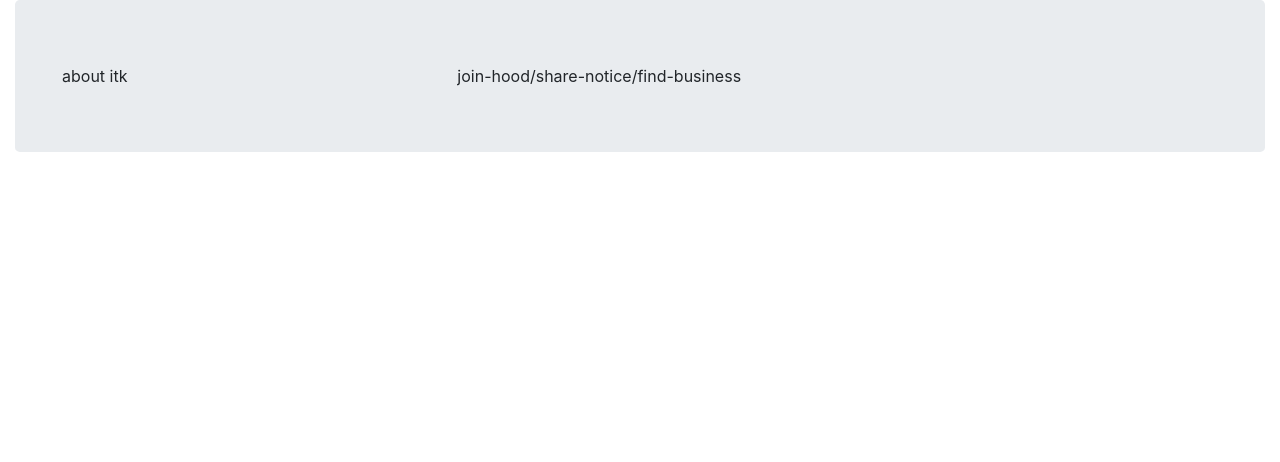
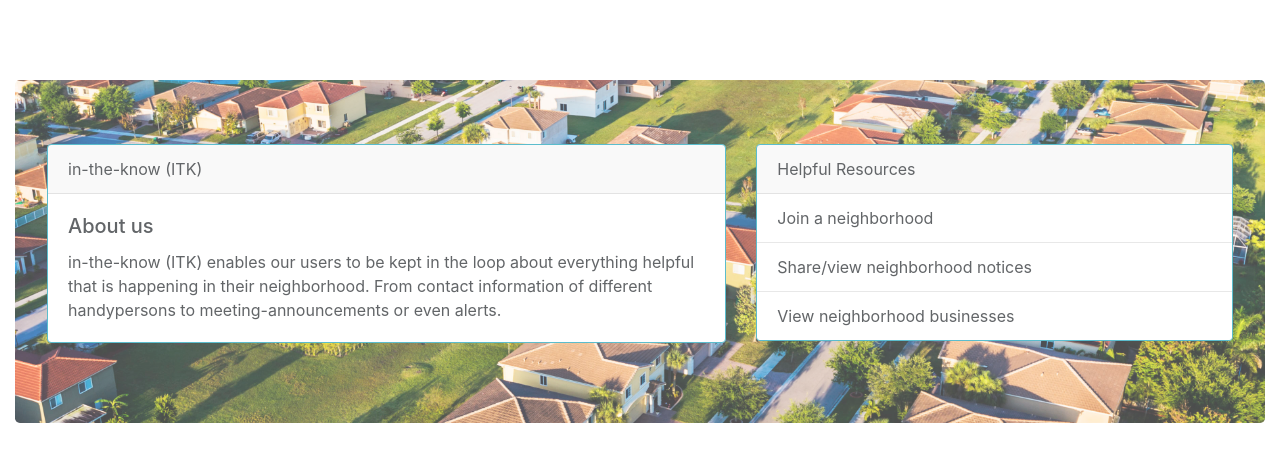
Before and after one commit to rknyra/in-the-know, a Django app: page / in a window 1280 px wide. Shown: the part 106-568 px from the top of the page. Run offline with Django 3.2, Linux system fonts and the light colour scheme; some libraries are stand-ins or nearby versions.

Commit message:
create the index/landing page - the first page any user gets upon visiting the site

```diff
--- a/itk_app/templates/index.html
+++ b/itk_app/templates/index.html
@@ -5,17 +5,43 @@
 {% block content %}
 {{ block.super }}
 
-<div class="container-fluid">
+<div class="container-fluid topBuffer">
+    <div class="jumbotron">
+        <div class="row justify-content-around">
 
-    <div class="jumbotron d-flex">
+            <!-- ============== start of about div ================== -->
 
-        <div class="col-xs-4 col-sm-4 col-md-4 col-lg-4"> about itk </div>
+            <div class="col-xs-6 col-sm-7 col-md-7 col-lg-7">
 
-        <div class="col-xs-8 col-sm-8 col-md-8 col-lg-8"> join-hood/share-notice/find-business</div>
+                <div class="card border-info slightOpaicty mb-3">
+                    <div class="card-header">in-the-know (ITK)</div>
+                        <div class="card-body">
+                            <h5 class="card-title">About us</h5>
+                            <p class="card-text"> in-the-know (ITK) enables our users to be kept in the loop about everything helpful that is happening in their neighborhood. From contact information of different handypersons to meeting-announcements or even alerts.</p>
+                        </div>
+                </div>
+            </div>
 
-    </div>
+            <!-- ============== end of about div ================== -->
 
 
-</div>
+            <!-- ============== start of resources-links div ================== -->
+            <div class="col-xs-6 col-sm-5 col-md-5 col-lg-5">
+                <div class="card border-info slightOpaicty">
+                 <div class="card-header"> Helpful Resources </div>
+                    <ul class="list-group list-group-flush">
+                        <li class="list-group-item">Join a neighborhood </li>
+                        <li class="list-group-item"> Share/view neighborhood notices</li>
+                        <li class="list-group-item">View neighborhood businesses</li>
+                    </ul>
+                </div>
+            </div>
+
+            <!-- ============== end of resources-links div ================== -->
+
+
+        <div> <!-- end of row -->
+    </div> <!-- jumbotron ends here -->
+</div> <!-- container ends here -->
 
 {% endblock %}
--- a/itk_app/templates/itk_pages/base.html
+++ b/itk_app/templates/itk_pages/base.html
@@ -14,6 +14,8 @@
 
     <link rel="stylesheet" href="https://stackpath.bootstrapcdn.com/bootstrap/4.4.1/css/bootstrap.min.css" integrity="sha384-Vkoo8x4CGsO3+Hhxv8T/Q5PaXtkKtu6ug5TOeNV6gBiFeWPGFN9MuhOf23Q9Ifjh" crossorigin="anonymous">
     <link rel="stylesheet" href="https://stackpath.bootstrapcdn.com/font-awesome/4.7.0/css/font-awesome.min.css">
+
+    <link rel="stylesheet" href="{% static 'css/custom.css'%}" >
 
 
     {% endblock %}
--- /dev/null
+++ b/static/css/custom.css
@@ -0,0 +1,17 @@
+.topBuffer {
+    margin-top: 10vh;
+}
+
+.jumbotron {
+    background-image: url("/static/images/suburbs4.jpg");
+    opacity: 0.7;
+    height: 100%;
+    background-position: center;
+    background-repeat: no-repeat;
+    background-size: cover;
+}
+
+.slightOpaicty h5, p, ul{
+    background-color: 333;
+    opacity: 1;
+}
```
Also changed, not shown: static/images/suburb.jpg (added), static/images/suburb3.jpeg (added), static/images/suburbnight.jpeg (added), static/images/suburbs4.jpg (added).
